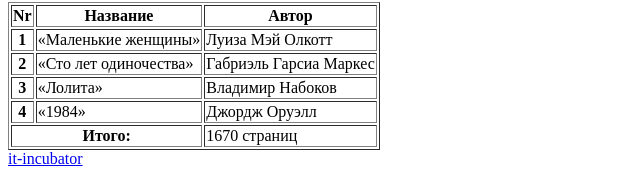
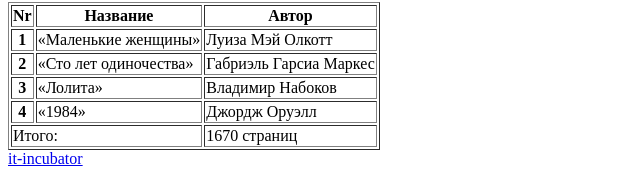
Before and after one commit to catherinkhorkow/1-hw-with-auto-test-html-css-main, a plain HTML site: page index.html in a window 1280 px wide. Shown: the part 1269-1442 px from the top of the page, 0-640 px from the left. Drawn offline with Linux system fonts and the light colour scheme.

Commit message:
mistake-complete

```diff
--- a/index.html
+++ b/index.html
@@ -93,7 +93,7 @@
                 <td>Джордж Оруэлл</td>
             </tr>
             <tr>
-                <th colspan="2">Итого:</th>
+                <td colspan="2">Итого:</td>
                 <td>1670 страниц</td>
             </tr>
         </table>
```
